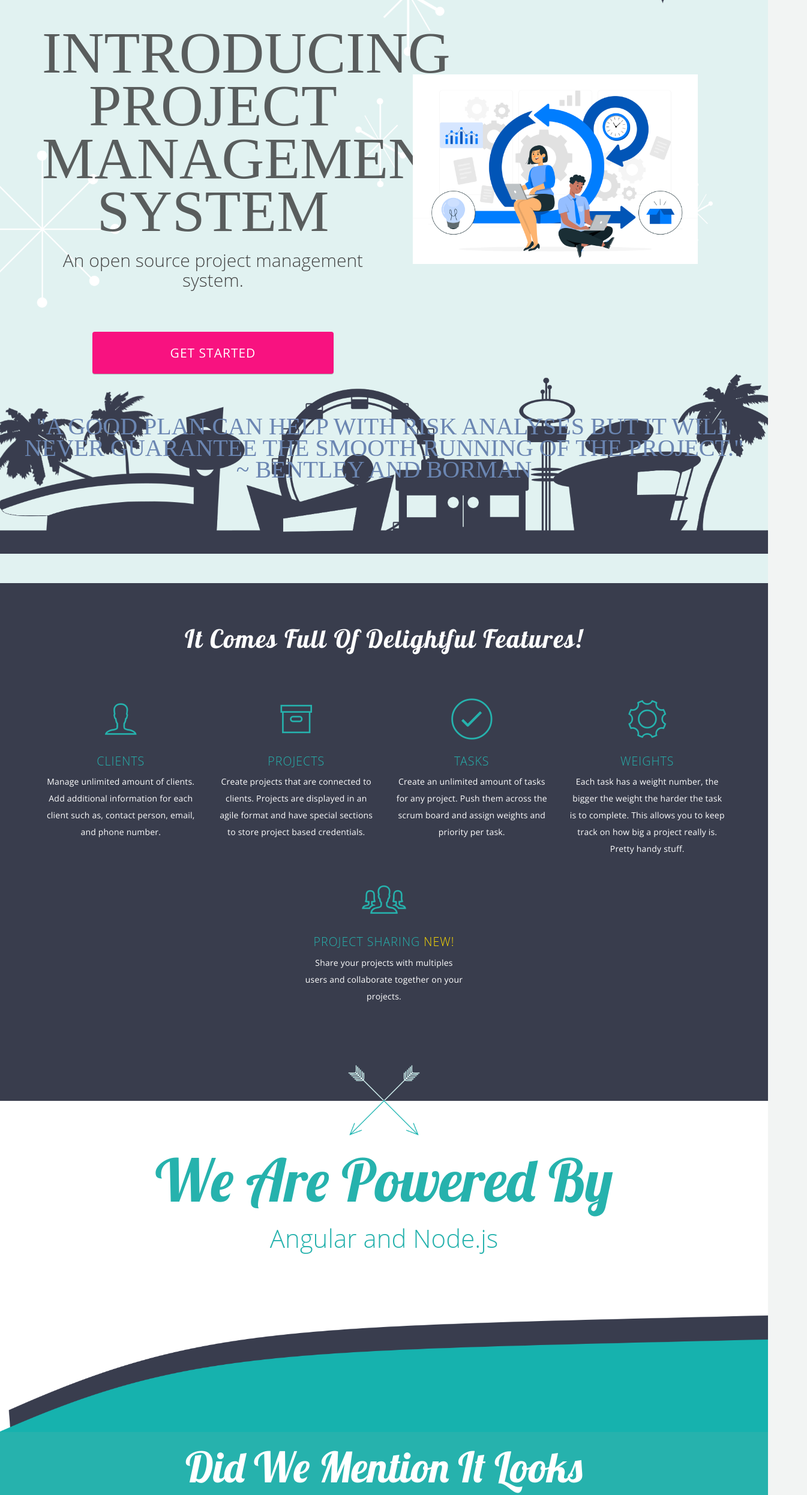
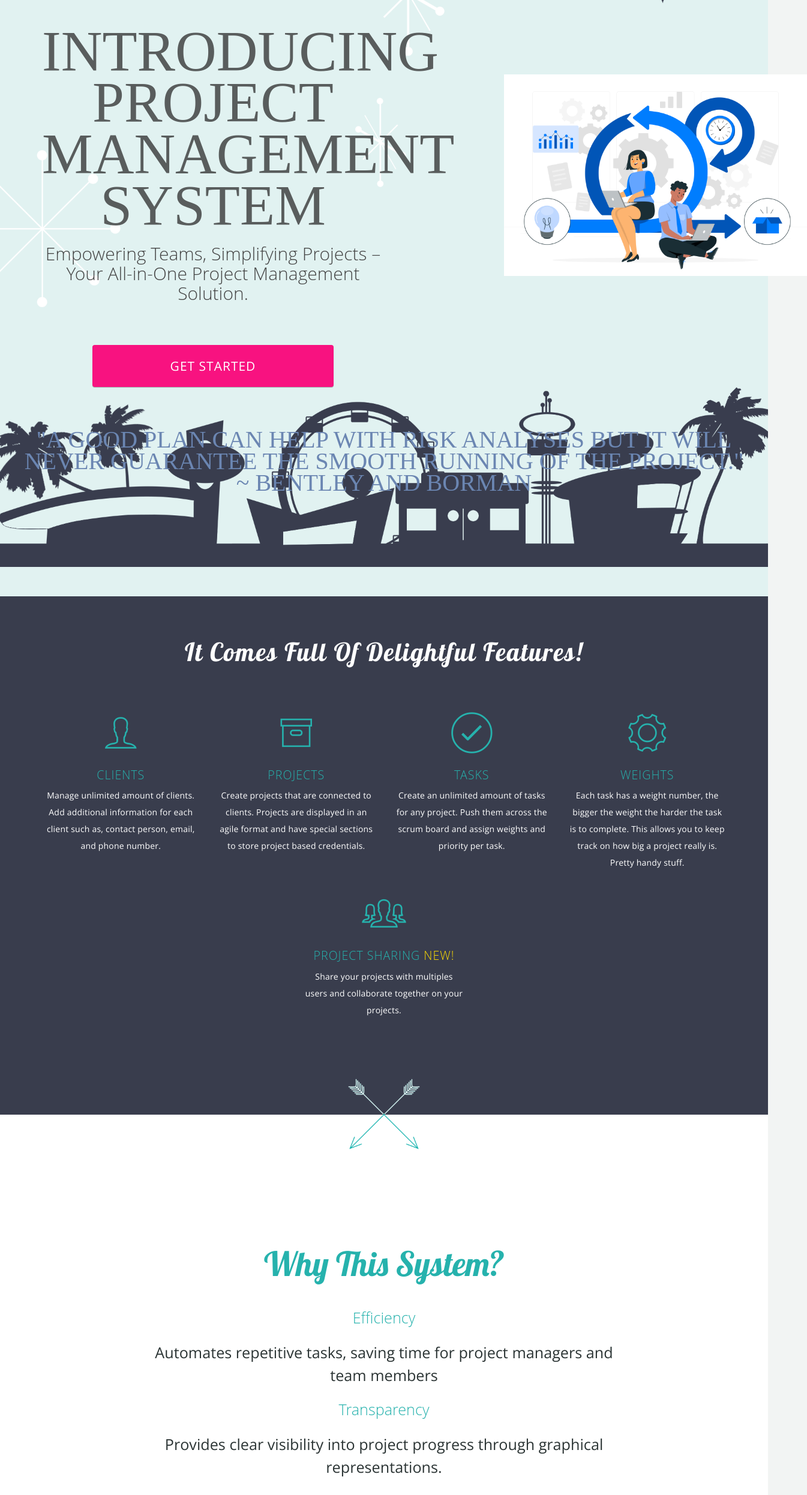
Before and after one commit to ravikiran977/Project-Management-System, a plain HTML site: page pms/index.html in a window 1280 px wide. Shown: the part 240-2732 px from the top of the page at 60% size, 1345 px wide, since content can reach past the window. Drawn offline with nearby package versions, Linux system fonts and the light colour scheme; files whose address does not match are found by name.

Commit message:
Updated Code

```diff
--- a/pms/index.html
+++ b/pms/index.html
@@ -38,7 +38,7 @@
                 <div class="col-xs-12">
                     <div class="left-side">
                         <h1>Introducing Project Management System </h1>
-                        <h2>An open source project management system.</h2><br>
+                        <h2>Empowering Teams, Simplifying Projects – Your All-in-One Project Management Solution.</h2><br>
                         <a href="./views/signup/signup.html" class="btn btn-special">GET STARTED</a>
                     </div>
                     <div class="right-side">
@@ -98,8 +98,18 @@
         <div class="container">
             <div class="row">
                 <div class="col-xs-12">
-                    <h2>We Are Powered by</h2>
-                    <h3>Angular and Node.js</h3>
+                    <h2>Why This System?</h2>
+                    <h3>Efficiency</h3>
+                    <p>Automates repetitive tasks, saving time for project managers and team members</p>
+
+                    <h3> Transparency</h3>
+                    <p> Provides clear visibility into project progress through graphical representations.</p>
+
+                    <h3>Flexibility</h3>
+                    <p> Adapts to various project management methodologies, including Agile and Scrum.</p>
+
+                    <h3>Cost-Effective</h3>
+                    <p>An open-source solution for small startups and teams that cannot afford expensive project management tools.</p>
                 </div>
             </div>
         </div>
--- a/pms/public/CSS/main.css
+++ b/pms/public/CSS/main.css
@@ -775,7 +775,7 @@ img {
 }
 
 .settings-container .right-side {
-    padding-left: 5px;
+    padding-left: 15px;
 }
 
 .settings-container .right-side .mega-menu {
@@ -885,14 +885,15 @@ img {
 
 .hug-hero .left-side h1 {
     font-family: 'parmapetitregular';
-    font-size: 7em;
+    font-size: 6.8em;
     text-transform: uppercase;
     color: #595d5d;
     line-height: .9;
 }
 
 .mascot {
-    max-width: 475px;
+    max-width: 505px;
+    margin-left: 200px;
 }
 
 .hug-skyline {
@@ -960,25 +961,65 @@ img {
 
 .hug-info {
     color: #26b2ad;
-    padding-bottom: 290px;
+    padding-bottom: 150px; /* Reduced padding for better spacing */
     position: relative;
     background-color: #fff;
     background-image: url("/assets/img/oval_bg.png");
     background-repeat: no-repeat;
     background-position: right 0 bottom 0;
     background-size: contain;
+    text-align: center; /* Ensure text is centered */
 }
 
 .hug-info h2 {
     font-family: 'Lobster', cursive;
-    font-size: 7em;
+    font-size: 4em; /* Reduced font size for better fit */
     text-transform: capitalize;
-    margin-top: -90px;
+    margin-top: 50px; /* Adjusted margin for better spacing */
+    margin-bottom: 40px; /* Added margin to separate h2 and h3 */
 }
 
 .hug-info h3 {
-    font-size: 3em;
+    color: #26b2ad;
+    font-size: 1.8em; /* Reduced font size for better readability */
+    margin: 20px auto; /* Added margin for spacing between h3 elements */
+    max-width: 800px; /* Limit width for better readability */
+    line-height: 1.5; /* Improved line height for better spacing */
 }
+.hug-info p {
+    color: #2b3434;
+    font-size: 1.8em; /* Reduced font size for better readability */
+    margin: 20px auto; /* Added margin for spacing between h3 elements */
+    max-width: 800px; /* Limit width for better readability */
+    line-height: 1.5; /* Improved line height for better spacing */
+}
+
+
+/* Responsive adjustments for smaller screens */
+@media (max-width: 768px) {
+    .hug-info h2 {
+        font-size: 3em; /* Smaller font size for mobile */
+        margin-top: 30px;
+        margin-bottom: 20px;
+    }
+
+    .hug-info h3 {
+        font-size: 1.5em; /* Smaller font size for mobile */
+        margin: 15px auto;
+        max-width: 90%; /* Allow more width on smaller screens */
+    }
+}
+
+@media (max-width: 480px) {
+    .hug-info h2 {
+        font-size: 2.5em; /* Even smaller font size for very small screens */
+    }
+
+    .hug-info h3 {
+        font-size: 1.2em; /* Smaller font size for very small screens */
+    }
+}
+
 
 .hug-info .row img {
     max-width: 100px;
```
Also changed, not shown: pms/public/img/logo.png, 1 other file.
